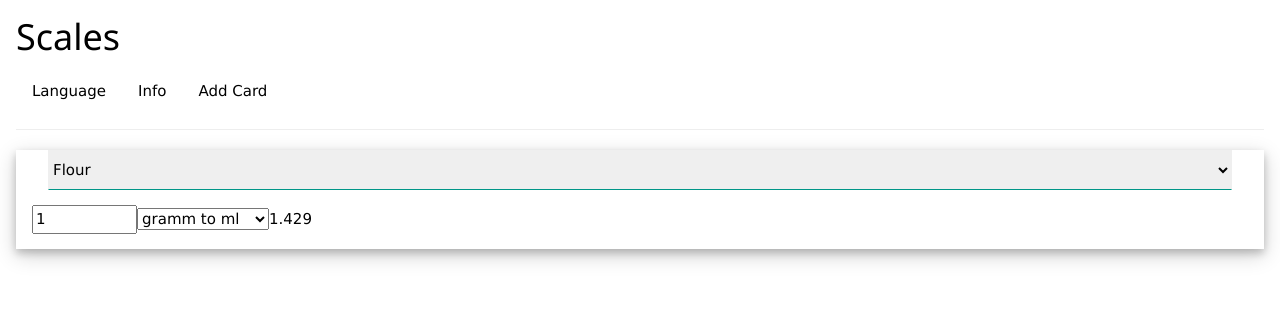
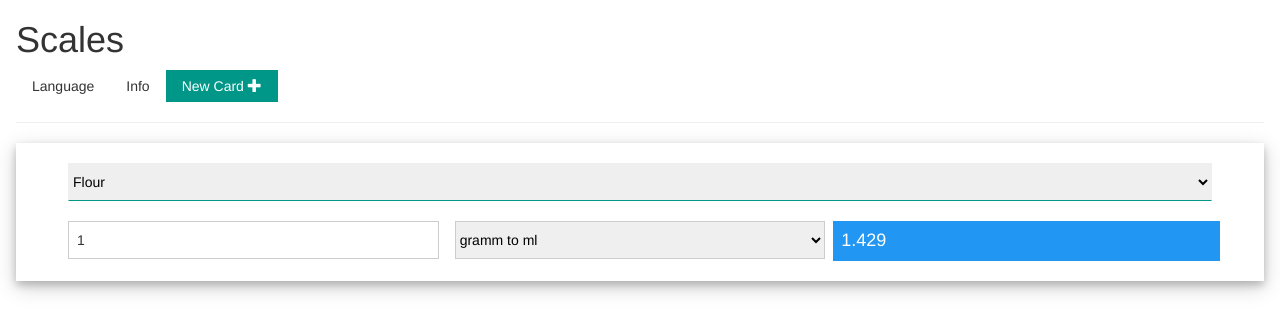
Before and after one commit to n3phtys/scales, an Angular app: page / in a window 1280 px wide. Shown: the top 332 px of the page. Built offline with nearby package versions, Linux system fonts and the light colour scheme.

Commit message:
graphical fixes and language selection

```diff
--- a/src/app/formulacard/formulacard.component.css
+++ b/src/app/formulacard/formulacard.component.css
@@ -0,0 +1,6 @@
+.margined {
+    margin-top: 20px;
+    margin-bottom: 20px;
+    margin-right: 20px;
+    margin-left: 20px;
+}
--- a/src/app/formulacard/formulacard.component.html
+++ b/src/app/formulacard/formulacard.component.html
@@ -1,15 +1,34 @@
 <div class="w3-panel w3-card-4" *ngIf="card">
-  <header class="w3-container">
+  <header class="w3-container margined">
   <select class="w3-select" name="option"  [ngModel]="card.material_idx" (change)="materialSelected($event)">
     <option *ngFor="let m of scalesService.materialvalues; let k = index" [ngValue]="k">{{m.short_name}}</option>
   </select>
 </header>
-<p>
-  <input type="number" name="quantity" [(ngModel)]="card.input" (change)="valueChanged()" (keyup)="valueChanged()"  min="0" step="0.1" max="1000">
-  <select (change)="formulaSelected($event)" [ngModel]="card.formula_idx">
+
+
+<div class="w3-row-padding margined">
+  <div class="w3-third">
+    <input class="w3-input w3-border" type="text" type="number" [(ngModel)]="card.input" (change)="valueChanged()" (keyup)="valueChanged()"  min="0" step="0.1" max="1000">
+  </div>
+  <div class="w3-third">
+
+   <select class="w3-select w3-border"  (change)="formulaSelected($event)" [ngModel]="card.formula_idx">
     <option *ngFor="let f of scalesService.formulas; let k = index" [value]="k">{{f.short_name}}</option>
   </select>
-  <label>{{card.output  | number : '1.0-3'}}</label>
-  <button *ngIf="visibleRemove" (click)="deletePressed()">remove</button>
-</p>
+
+  </div>
+  <div class="w3-third w3-blue">
+
+    <h4 >{{card.output  | number : '1.0-3'}}</h4>
+
+  </div>
 </div>
+<div class="w3-right-align">
+<button class="w3-btn-floating" *ngIf="visibleRemove" (click)="deletePressed()">
+
+  <span class="glyphicon glyphicon-remove"></span>
+
+</button>
+</div>
+
+</div>
--- a/src/app/language.ts
+++ b/src/app/language.ts
@@ -1,5 +1,5 @@
 export class Language {
-    constructor(public id: string) {
+    constructor(public id: string, public flag_url: string) {
 
     }
 }
--- a/src/app/navbar/navbar.component.css
+++ b/src/app/navbar/navbar.component.css
@@ -0,0 +1,7 @@
+.margined {
+    margin-top: 10px;
+    margin-bottom: 10px;
+    margin-right: 10px;
+    margin-left: 10px;
+    display: inline-block;
+}
--- a/src/app/navbar/navbar.component.html
+++ b/src/app/navbar/navbar.component.html
@@ -4,7 +4,9 @@
     <button onclick="document.getElementById('language_modal').style.display='block'" class="w3-btn">Language</button>
 
     <button onclick="document.getElementById('info_modal').style.display='block'" class="w3-btn">Info</button>
-    <button class="w3-btn" (click)="addPressed()" >Add Card</button>
+    <button class="w3-btn w3-teal" (click)="addPressed()" >
+      New Card <span class="glyphicon glyphicon-plus"></span>
+    </button>
     </div>
 
 
@@ -25,14 +27,23 @@
   <div id="language_modal" class="w3-modal">
     <div class="w3-modal-content w3-card-8">
       <header class="w3-container w3-teal">
-        <h2>Modal Header</h2>
+        <h3>Modal Header</h3>
       </header>
       <div class="w3-container">
-        <p>Some text..</p>
-        <p>Some text..</p>
+
+<div *ngFor="let l of scalesService.languages" class="margined" >
+    <div class="w3-container w3-center" (click)="languagePressed(l)">
+    <img [src]="l.flag_url" [alt]="l.id" width="112" height="70">
+      <label>{{l.id}}</label>
+    </div>
+  </div>
+
+
+
+
       </div>
       <footer class="w3-container w3-teal">
-        <p>Modal Footer</p>
+        <p> </p>
       </footer>
     </div>
   </div>
@@ -42,14 +53,18 @@
       <header class="w3-container w3-teal">
         <span onclick="document.getElementById('info_modal').style.display='none'"
         class="w3-closebtn">&times;</span>
-        <h2>Modal Header</h2>
+        <h3>How does this work?</h3>
       </header>
       <div class="w3-container">
-        <p>Some text..</p>
-        <p>Some text..</p>
+        <p>Every card has a material selector, a formula selector, and a number input field.
+          The result of the formula is shown immediately on the right side.
+        </p>
+
+        <p>You can add additional cards or remove them via the plus and remove buttons.</p>
+
       </div>
       <footer class="w3-container w3-teal">
-        <p>Modal Footer</p>
+        <p> </p>
       </footer>
     </div>
   </div>
--- a/src/app/navbar/navbar.component.ts
+++ b/src/app/navbar/navbar.component.ts
@@ -9,17 +9,18 @@ import { Language } from '../language';
 })
 export class NavbarComponent implements OnInit {
 
-  constructor(public _exampleService: ScalesService) { }
+  constructor(public scalesService: ScalesService) { }
 
   ngOnInit() {
   }
 
 
   addPressed(): void {
-    this._exampleService.addCard();
+    this.scalesService.addCard();
   }
 
   languagePressed(language: Language): void {
-    this._exampleService.setLanguage(language);
+    this.scalesService.setLanguage(language);
+    document.getElementById('language_modal').style.display = 'none';
   }
 }
--- a/src/app/scales.service.ts
+++ b/src/app/scales.service.ts
@@ -22,8 +22,8 @@ export class ScalesService {
     new Materialvalues('Sugar', 'Sugar', 0.75)
   ];
   public readonly languages: Array<Language> = [
-    new Language('english'),
-    new Language('german')
+    new Language('english', 'https://i2.wp.com/expatessentials.net/wp-content/uploads/2014/12/US-UK_Flag.jpg?fit=2500%2C1325'),
+    new Language('german', 'https://upload.wikimedia.org/wikipedia/en/thumb/b/ba/Flag_of_Germany.svg/1280px-Flag_of_Germany.svg.png')
   ];
 
 
--- a/src/index.html
+++ b/src/index.html
@@ -7,6 +7,7 @@
 
   <meta name="viewport" content="width=device-width, initial-scale=1">
   <link rel="stylesheet" href="assets/w3.css">
+  <link rel="stylesheet" href="https://maxcdn.bootstrapcdn.com/bootstrap/3.3.6/css/bootstrap.min.css">
 
   <link rel="icon" type="image/x-icon" href="favicon.ico">
 </head>
```
